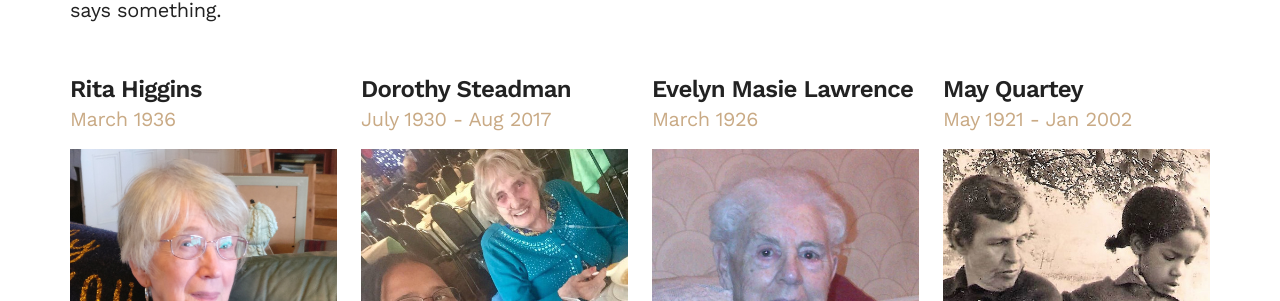
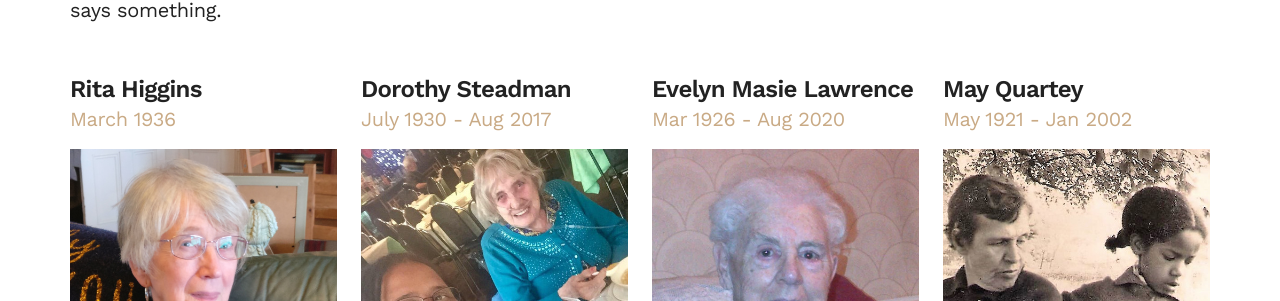
Before and after one commit to geeksforsocialchange/som, a Jekyll site: the page built from index.md, in a window 1280 px wide and 900 px high, scrolled down 2482 px. Shown: the part 153-454 px from the top of the window. Built offline with Jekyll 4.4.1, drawn with Linux system fonts in a browser that asks for light colours; our own code applies the rules of GitHub Pages for plain Markdown files.

Commit message:
RIP Evelyn Masie Lawrence

```diff
--- a/_data/women.yml
+++ b/_data/women.yml
@@ -39,7 +39,7 @@
   photo: dorothy-steadman.jpg
   caption: I did the best I could.
 - name: Evelyn Masie Lawrence
-  dob: March 1926
+  dob: Mar 1926 - Aug 2020
   photo: evelyn-lawrence.jpg
   caption: Mum and Dad always said they didn’t have to get married.
 - name: May Quartey
```
